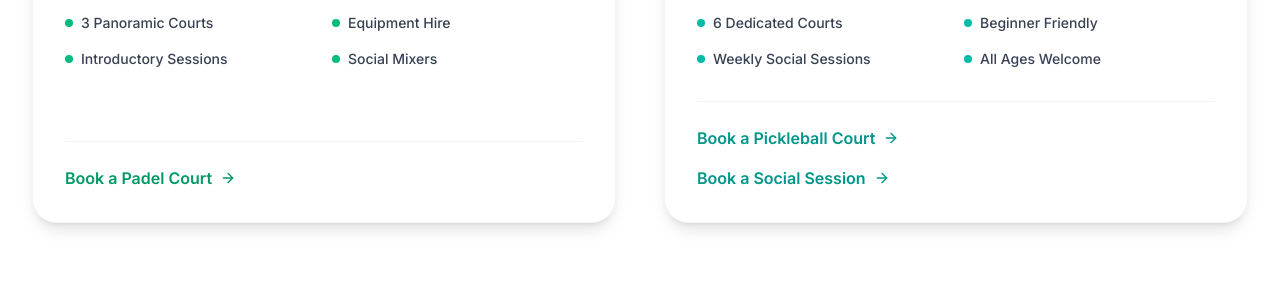
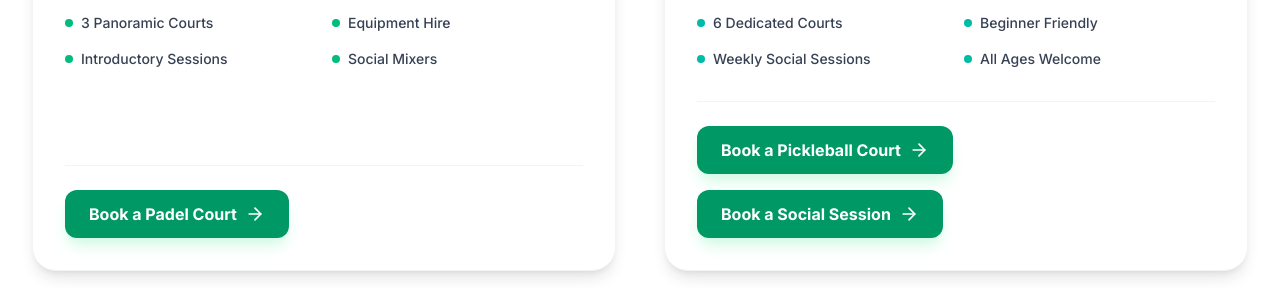
Before and after one commit to aprcamb-ctrl/torquay-tennis-club, a React (Vite) app: page / in a window 1280 px wide. Shown: the part 4520-4808 px from the top of the page. Built offline with nearby package versions, Linux system fonts and the light colour scheme; no server answers.

Commit message:
Update Padel and Pickleball booking buttons to standard green style

```diff
--- a/src/components/OtherSports.tsx
+++ b/src/components/OtherSports.tsx
@@ -99,20 +99,20 @@ export default function OtherSports() {
                     href={sport.link || "#contact"}
                     target={sport.link ? "_blank" : "_self"}
                     rel={sport.link ? "noopener noreferrer" : ""}
-                    className={`inline-flex items-center gap-2 ${sport.textColor} font-semibold ${sport.hoverTextColor} transition-colors`}
+                    className="inline-flex items-center gap-2 bg-emerald-600 text-white px-6 py-3 rounded-xl font-bold hover:bg-emerald-700 transition-all shadow-lg shadow-emerald-100 group/btn"
                   >
                     Book a {sport.name} Court
-                    <ArrowRight className="w-4 h-4 group-hover:translate-x-1 transition-transform" />
+                    <ArrowRight className="w-5 h-5 group-hover/btn:translate-x-1 transition-transform" />
                   </a>
                   {sport.secondaryLink && (
                     <a
                       href={sport.secondaryLink.url}
                       target="_blank"
                       rel="noopener noreferrer"
-                      className={`inline-flex items-center gap-2 ${sport.textColor} font-semibold ${sport.hoverTextColor} transition-colors`}
+                      className="inline-flex items-center gap-2 bg-emerald-600 text-white px-6 py-3 rounded-xl font-bold hover:bg-emerald-700 transition-all shadow-lg shadow-emerald-100 group/btn"
                     >
                       {sport.secondaryLink.label}
-                      <ArrowRight className="w-4 h-4 group-hover:translate-x-1 transition-transform" />
+                      <ArrowRight className="w-5 h-5 group-hover/btn:translate-x-1 transition-transform" />
                     </a>
                   )}
                 </div>
```
